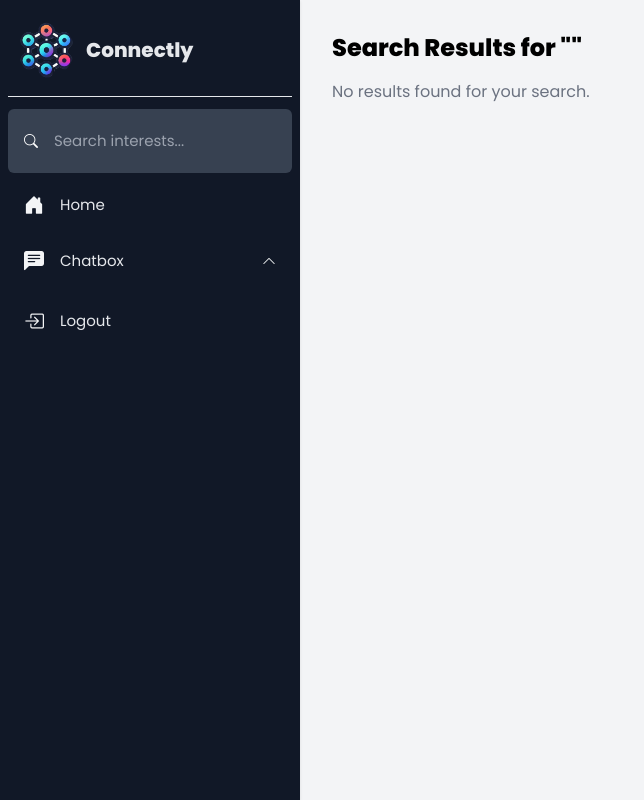
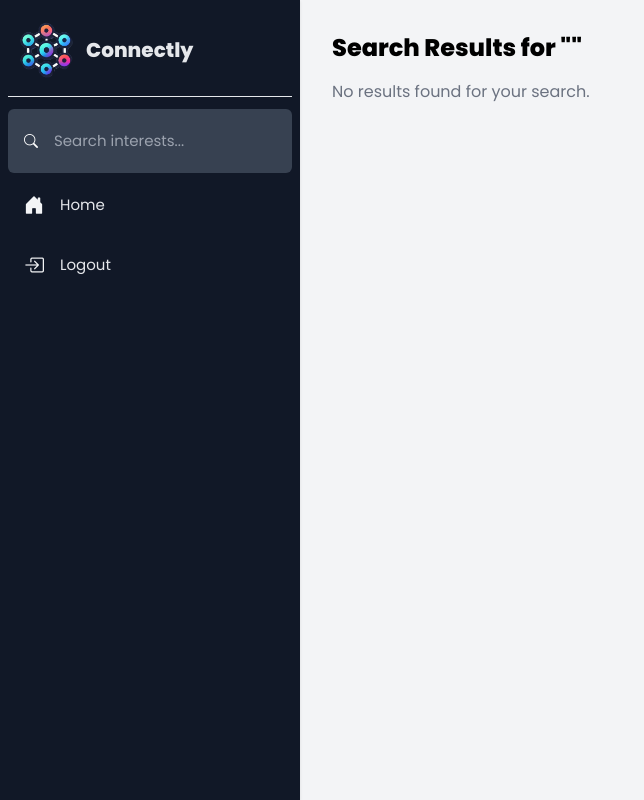
Before and after one commit to Franco1625/complejidad_Connectly, a Flask app: page /search in a window 1280 px wide. Shown: the whole page, without its empty margins (0-644 px from the left). Run offline with Flask 3, Linux system fonts and the light colour scheme; parts of the project's set-up code (start-up, migrations or seed data) failed here and were passed over; some libraries are stand-ins or nearby versions.

Commit message:
feat: new design for admin view

```diff
--- a/Connectly/templates/sidebar.html
+++ b/Connectly/templates/sidebar.html
@@ -68,21 +68,7 @@
       </a>
       {% endif %}
 
-      <div class="p-2.5 mt-2 flex items-center rounded-md px-4 duration-300 cursor-pointer hover:bg-blue-600">
-        <i class="bi bi-chat-left-text-fill"></i>
-        <div class="flex justify-between w-full items-center" onclick="dropDown()">
-          <span class="text-[15px] ml-4 text-gray-200">Chatbox</span>
-          <span class="text-sm rotate-180" id="arrow">
-            <i class="bi bi-chevron-down"></i>
-          </span>
-        </div>
-      </div>
 
-      <div class="leading-7 text-left text-sm font-thin mt-2 w-4/5 mx-auto hidden" id="submenu">
-        <h1 class="cursor-pointer p-2 hover:bg-gray-700 rounded-md mt-1">Social</h1>
-        <h1 class="cursor-pointer p-2 hover:bg-gray-700 rounded-md mt-1">Personal</h1>
-        <h1 class="cursor-pointer p-2 hover:bg-gray-700 rounded-md mt-1">Friends</h1>
-      </div>
 
       <a href="{{ url_for('logout') }}" class="p-2.5 mt-3 flex items-center rounded-md px-4 duration-300 cursor-pointer hover:bg-blue-600">
         <i class="bi bi-box-arrow-in-right"></i>
```
Also changed, not shown: Connectly/templates/admin_dashboard.html (+3 -4 lines), Connectly/templates/admin_graph.html (+2 -8 lines), Connectly/templates/view_all_users.html (+3 -7 lines).
